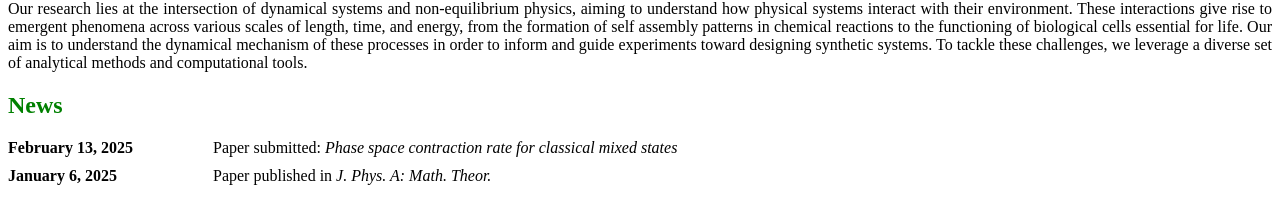
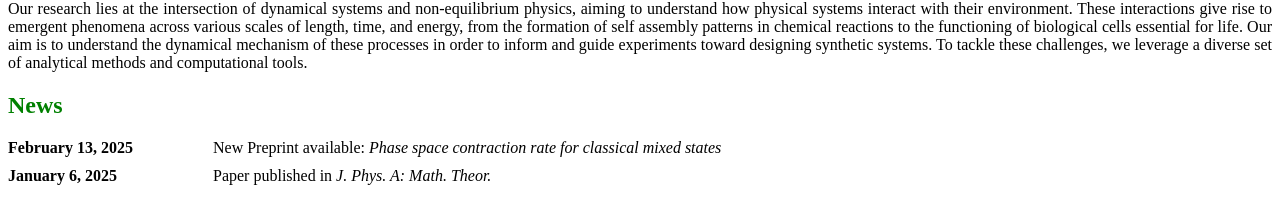
Before and after one commit to SwetamberD/swetamberd.github.io, a Jekyll site: the page built from docs/index.markdown, in a window 1280 px wide. Shown: the part 93-317 px from the top of the page. Built offline with Jekyll 4.4.1, drawn with Linux system fonts in a browser that asks for light colours.

Commit message:
preprint link updated

```diff
--- a/docs/index.markdown
+++ b/docs/index.markdown
@@ -50,8 +50,9 @@ weight: 1
     <div style="display: flex; align-items: center; gap: 5px;">
         <div class="news-date" style="width: 200px; text-align: left; font-weight: bold;">February 13, 2025</div>
         <div class="news-link" style="flex-grow: 1;">
-            <a href="" target="_blank" style="text-decoration: none; color: black;">
-                Paper submitted: <em>Phase space contraction rate for classical mixed states</em>
+            New Preprint available:
+            <a href="https://arxiv.org/abs/2502.09361" target="_blank" style="text-decoration: none; color: black;">
+                 <em>Phase space contraction rate for classical mixed states</em>
             </a>
         </div>
     </div>
--- a/docs/publications.markdown
+++ b/docs/publications.markdown
@@ -44,7 +44,7 @@ weight: 3
     <li style="margin-bottom: 20px; line-height: 1.5;">
         <div><em>Phase space contraction rate for classical mixed states</em></div>
         <div>Mohamed Sahbani, <strong>Swetamber Das</strong>, and Jason R. Green (2025)</div>
-        <div>arXiv (to be updated).</div>
+        <div><a href="https://arxiv.org/abs/2502.09361"> Preprint available now on arXiv.</div>
     </li>
 </ol>
 
```
